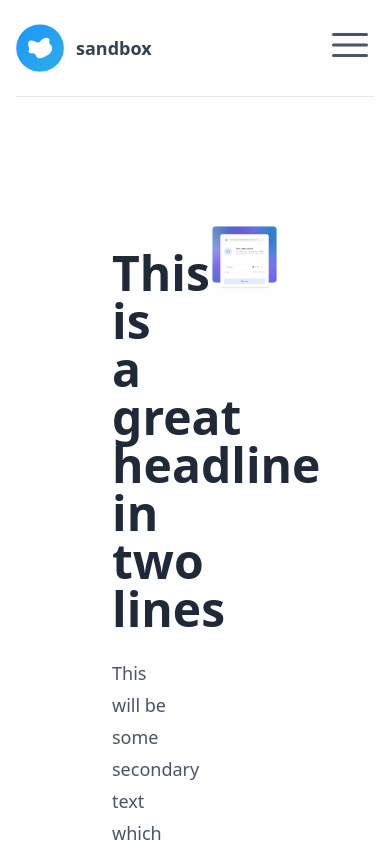
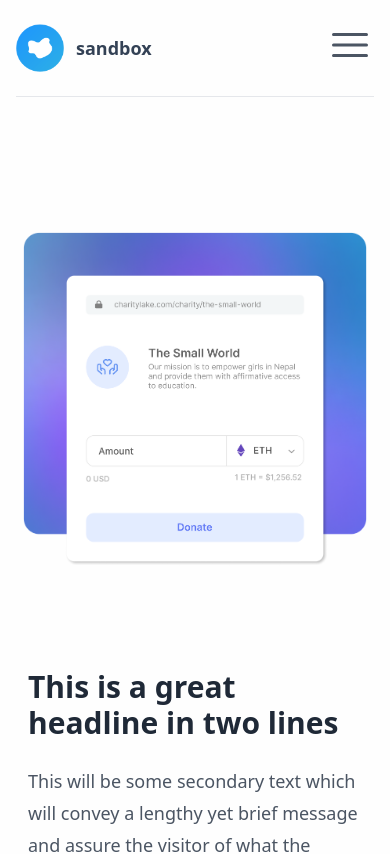
Before and after one commit to CarboxyDev/tailwind-sandbox, a Next.js app: page / in a window 390 px wide. Shown: the top 854 px of the page. Built offline with nearby package versions, Linux system fonts and the light colour scheme; a web font is replaced by a local one; what tailwindcss-debug-screens would draw is missing.

Commit message:
Add mobile and tablet responsiveness to HeroSection (complete)

```diff
--- a/src/sections/HeroSection.tsx
+++ b/src/sections/HeroSection.tsx
@@ -7,15 +7,16 @@ import { ArrowSmallRightIcon } from "../utils/icons";
 const HeroSection = () => {
   return (
     <>
-      <div className="grid grid-cols-2 gap-x-8 px-28 pt-32">
-        <div className="mt-6">
-          <h1 className="text-5xl font-bold text-gray-800">
+      <div className="grid grid-rows-2 gap-x-8 gap-y-6 px-4 pt-32 sm:px-8 lg:grid-cols-2 lg:px-28">
+        <div className="mx-3 mt-6 flex flex-col sm:mx-0">
+          <div className="mx-auto max-w-lg">
+            <h1 className="text-3xl font-bold text-gray-800 lg:text-4xl xl:text-5xl">
               This is a great headline in two lines
             </h1>
             <p className="mt-6 text-lg leading-8 text-gray-600">
               This will be some secondary text which will convey a lengthy yet
-            brief message and assure the visitor of what the product's pros are
-            as well as its qualities.
+              brief message and assure the visitor of what the product's pros
+              are as well as its qualities.
             </p>
             <div className="mt-15 flex flex-row">
               <button className="text-md rounded-lg bg-primary px-7 py-4 font-semibold text-white shadow hover:bg-primary-400">
@@ -26,12 +27,13 @@ const HeroSection = () => {
               </button>
             </div>
           </div>
-        <div className="flex flex-col">
-          <div>
+        </div>
+        <div className="order-first lg:order-last">
+          <div className="">
             <img
               src="/generic-hero-image-1.png"
               alt="hero-image"
-              className="ml-auto w-[456px]"
+              className="mx-auto w-[456px] lg:ml-auto"
             />
           </div>
         </div>
```
Lines whose indentation alone changed are shown as unchanged.
